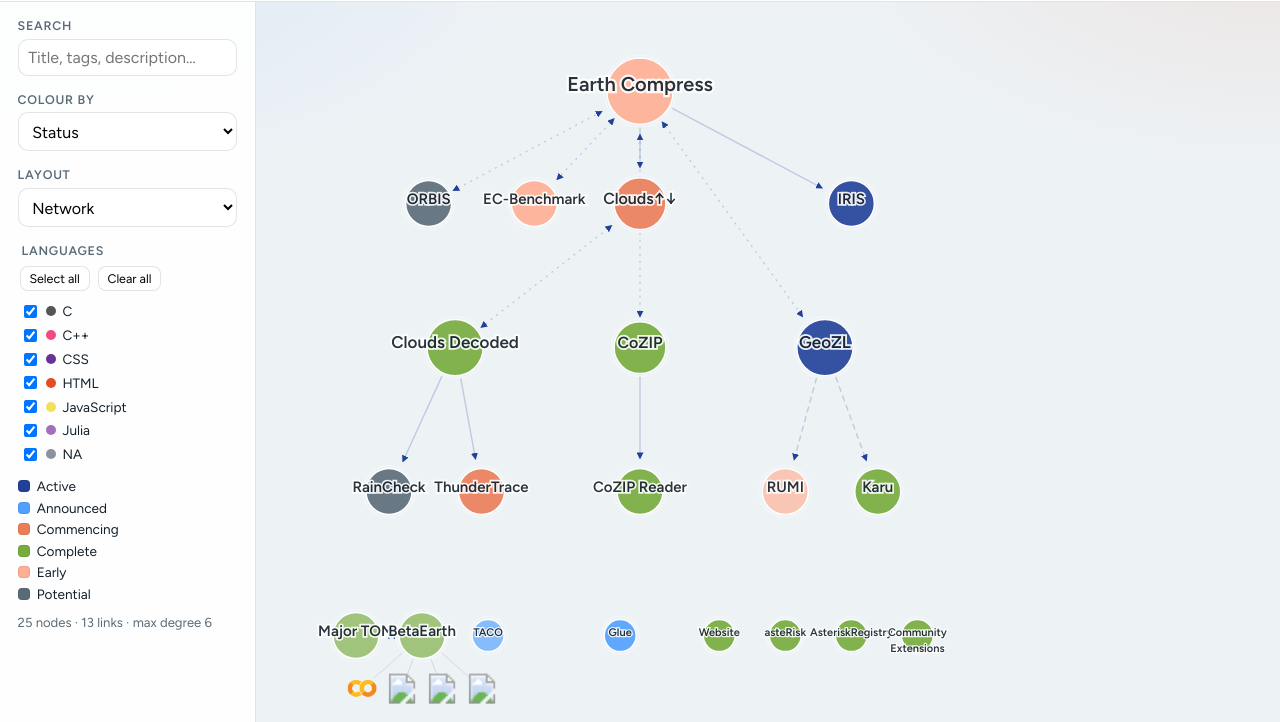
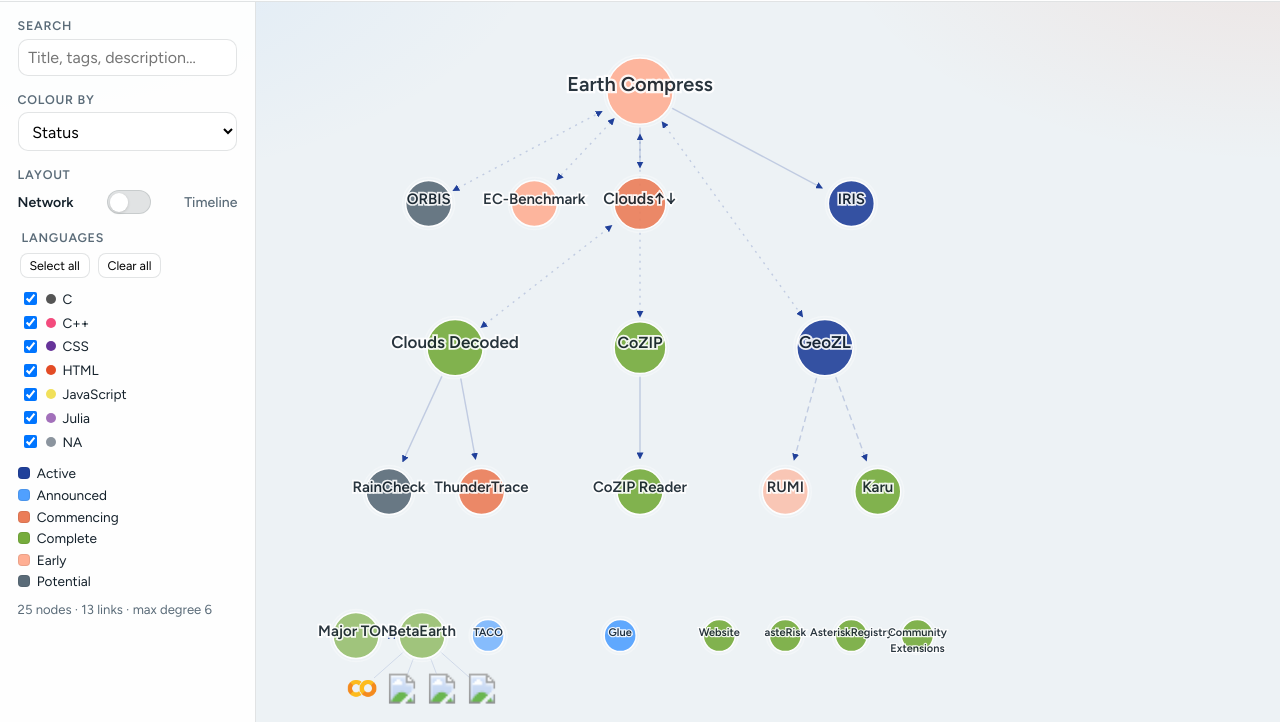
Before and after one commit to orlando-code/asterisk, a website built with Vite: page index.html in a window 1280 px wide. Shown: the part 78-800 px from the top of the page. Built offline with nearby package versions, Linux system fonts and the light colour scheme; animation ran at ten frames a second; files whose address does not match are found by name.

Commit message:
feat(ui): switch layout with a network/timeline toggle
Replace the layout dropdown with a switch control and drop the unused theme layout option.

```diff
--- a/index.html
+++ b/index.html
@@ -3,7 +3,7 @@
   <head>
     <meta charset="UTF-8" />
     <meta name="viewport" content="width=device-width, initial-scale=1.0" />
-    <title>Asterisk – project network</title>
+    <title>Asterisk Labs – Project Network</title>
     <link rel="preconnect" href="https://fonts.googleapis.com" />
     <link rel="preconnect" href="https://fonts.gstatic.com" crossorigin />
     <link
@@ -49,22 +49,29 @@
           </select>
         </label>
 
-        <label class="field">
+        <div class="field layout-field">
           <span class="field-label">Layout</span>
-          <select id="layout-mode">
-            <option value="network">Network</option>
-            <option value="theme">By theme (tags)</option>
-            <option value="timeline">Timeline</option>
-          </select>
-        </label>
+          <div class="layout-toggle" role="group" aria-label="Layout">
+            <span class="layout-toggle-label" data-active="network">Network</span>
+            <button
+              type="button"
+              id="layout-toggle"
+              class="layout-switch"
+              role="switch"
+              aria-checked="false"
+              aria-labelledby="layout-toggle-labels"
+            >
+              <span class="layout-switch-thumb" aria-hidden="true"></span>
+            </button>
+            <span class="layout-toggle-label" data-active="timeline">Timeline</span>
+          </div>
+        </div>
 
         <fieldset class="field" id="language-fieldset" hidden>
           <legend class="field-label">Languages</legend>
           <div class="lang-actions" style="margin-top: 0.5em;">
             <button type="button" class="btn-small" id="lang-select-all">Select all</button>
             <button type="button" class="btn-small" id="lang-clear-all">Clear all</button>
-          </div>
-
           </div>
           <div id="language-filters" class="language-filters"></div>
         </fieldset>
--- a/src/main.js
+++ b/src/main.js
@@ -131,13 +131,28 @@ async function main() {
     view.render();
   });
 
-  document.getElementById("layout-mode")?.addEventListener("change", (e) => {
-    state.layoutMode = e.target.value;
+  const layoutToggle = document.getElementById("layout-toggle");
+  const layoutLabels = document.querySelectorAll(".layout-toggle-label");
+
+  function syncLayoutToggleUi() {
+    const timeline = state.layoutMode === "timeline";
+    layoutToggle?.setAttribute("aria-checked", timeline ? "true" : "false");
+    layoutToggle?.classList.toggle("is-timeline", timeline);
+    layoutLabels.forEach((el) => {
+      el.classList.toggle("is-active", el.dataset.active === state.layoutMode);
+    });
+  }
+
+  layoutToggle?.addEventListener("click", () => {
+    state.layoutMode = state.layoutMode === "timeline" ? "network" : "timeline";
     for (const n of graph.nodes) {
       n._userPinned = false;
     }
+    syncLayoutToggleUi();
     view.render();
   });
+
+  syncLayoutToggleUi();
 
   document.getElementById("filter-project")?.addEventListener("change", (e) => {
     state.showProject = e.target.checked;
--- a/src/styles.css
+++ b/src/styles.css
@@ -141,6 +141,60 @@ select {
   border: 1px solid var(--line);
   background: #fff;
   cursor: pointer;
+}
+
+.layout-toggle {
+  display: flex;
+  align-items: center;
+  justify-content: space-between;
+  gap: 0.65rem;
+  margin-top: 0.15rem;
+}
+
+.layout-toggle-label {
+  font-size: 0.88rem;
+  font-weight: 500;
+  color: var(--muted);
+  transition: color 0.15s ease;
+}
+
+.layout-toggle-label.is-active {
+  color: var(--ink);
+  font-weight: 600;
+}
+
+.layout-switch {
+  position: relative;
+  flex-shrink: 0;
+  width: 2.75rem;
+  height: 1.5rem;
+  padding: 0;
+  border: 1px solid var(--line);
+  border-radius: 999px;
+  background: var(--line);
+  cursor: pointer;
+  transition: background 0.2s ease;
+}
+
+.layout-switch.is-timeline {
+  background: var(--sea);
+  border-color: var(--sea);
+}
+
+.layout-switch-thumb {
+  position: absolute;
+  top: 2px;
+  left: 2px;
+  width: 1.15rem;
+  height: 1.15rem;
+  border-radius: 50%;
+  background: #fff;
+  box-shadow: 0 1px 3px rgba(0, 0, 0, 0.15);
+  transition: transform 0.2s ease;
+}
+
+.layout-switch.is-timeline .layout-switch-thumb {
+  transform: translateX(1.25rem);
 }
 
 .language-filters {
```
